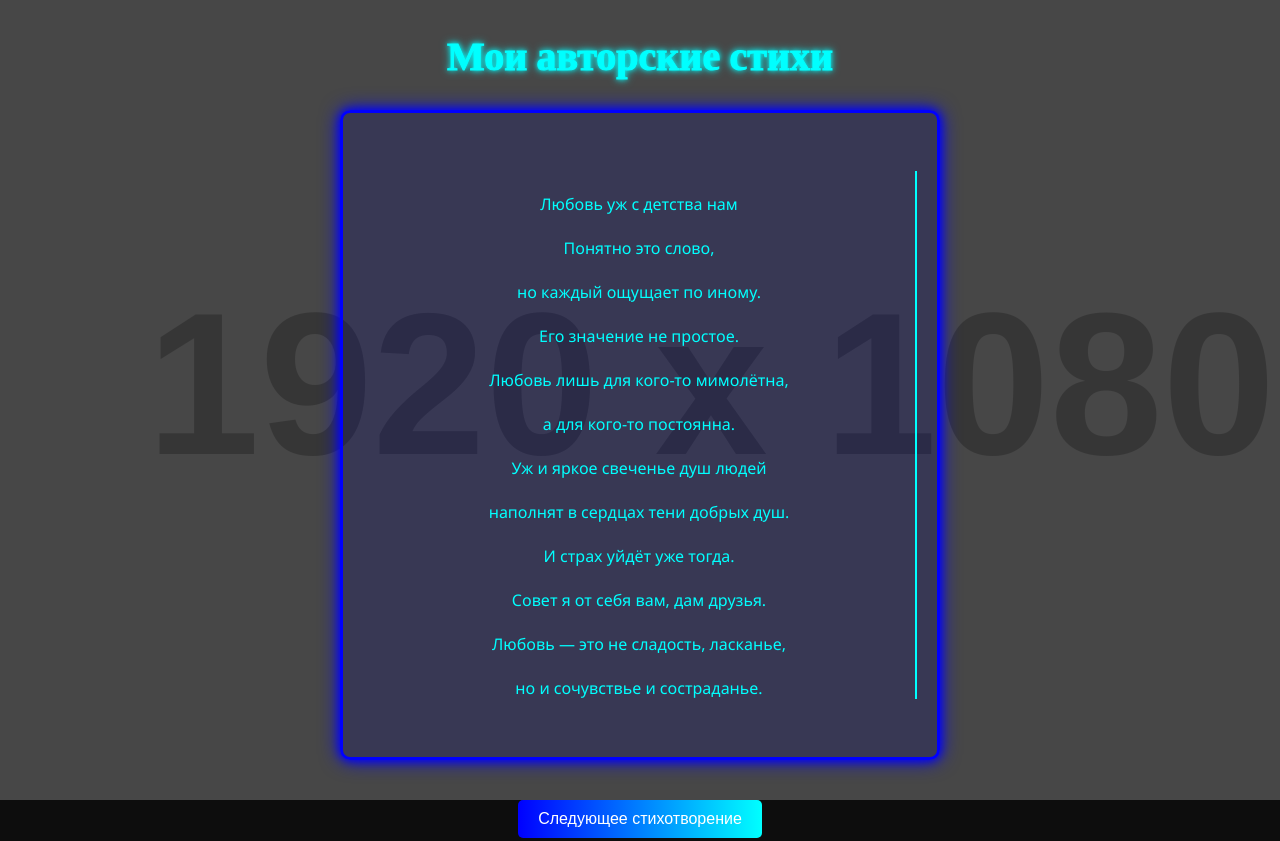
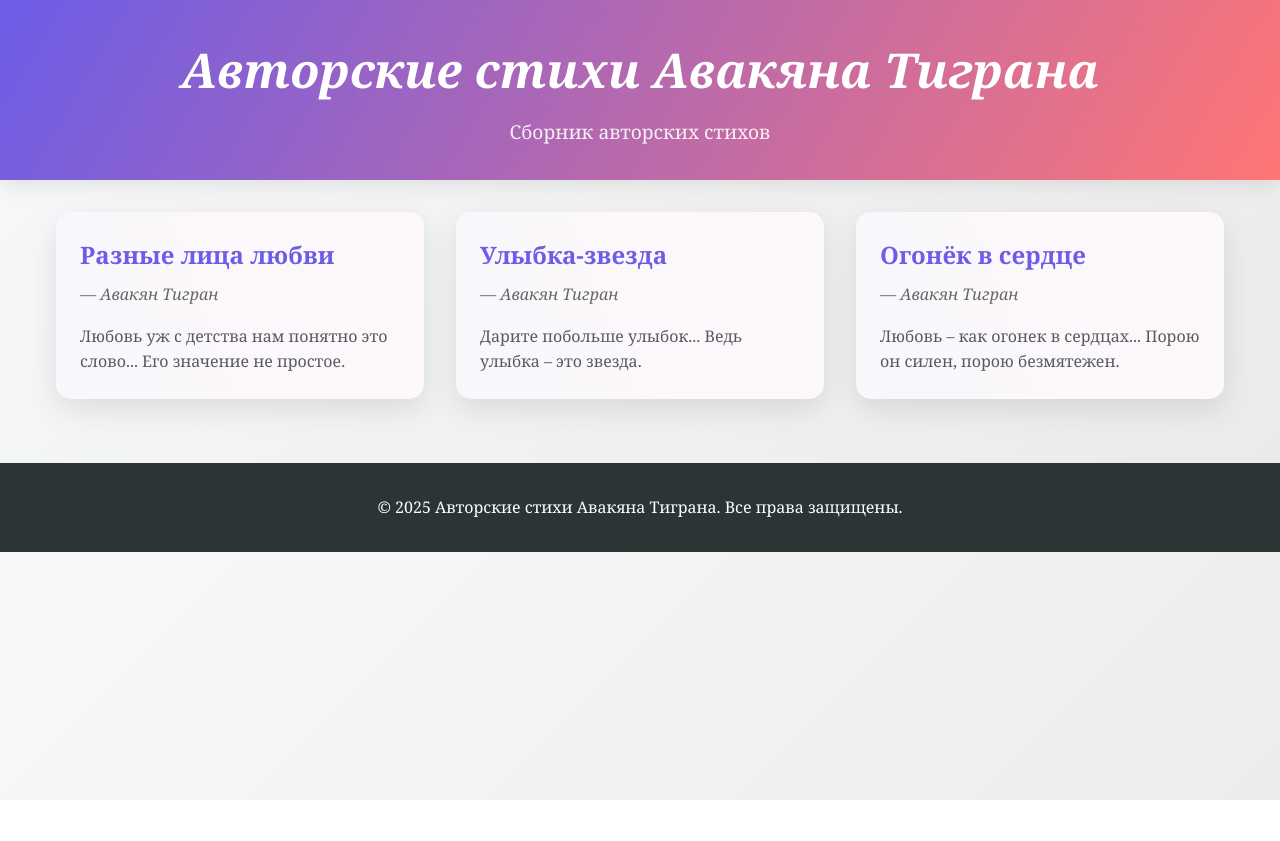
Before and after one commit to tigrichec/TigerPoems, a plain HTML site: page index.html in a window 1280 px wide. Shown: the top 841 px of the page. After the commit the page ends 800 px from the top, so only its background shows below. Drawn offline with nearby package versions, Linux system fonts and the light colour scheme; placeholder pictures from the web are drawn by us.

Commit message:
Update index.html

```diff
--- a/index.html
+++ b/index.html
@@ -1,244 +1,295 @@
 <!DOCTYPE html>
 <html lang="ru">
 <head>
-  <meta charset="UTF-8" />
-  <meta name="viewport" content="width=device-width, initial-scale=1.0"/>
-  <title>Авторские стихи</title>
-  <link href="https://fonts.googleapis.com/css2?family=Playfair+Display:wght@700&display=swap" rel="stylesheet">
+    <meta charset="UTF-8">
+    <meta name="viewport" content="width=device-width, initial-scale=1.0">
+    <title>Авторские стихи Авакяна Тиграна</title>
     <style>
-    /* Базовые стили */
-    body {
+        :root {
+            --primary: #6C5CE7;
+            --secondary: #FF7675;
+            --accent: #00b894;
+            --bg: #f8f9fa;
+            --text: #2d3436;
+            --shadow: rgba(0, 0, 0, 0.1);
+        }
+
+        * {
             margin: 0;
             padding: 0;
-      font-family: 'Segoe UI', Tahoma, Geneva, Verdana, sans-serif;
-      background-color: #0d0d0d;
-      color: #00ffff;
-      min-height: 100vh;
-      display: flex;
-      flex-direction: column;
-      justify-content: center;
-      align-items: center;
-      overflow: auto;
+            box-sizing: border-box;
+            scroll-behavior: smooth;
         }
 
-    /* Параллакс-фон */
-    .parallax {
+        body {
+            font-family: 'Georgia', serif;
+            background: linear-gradient(135deg, var(--bg), #eaeaea);
+            color: var(--text);
+            line-height: 1.6;
+            overflow-x: hidden;
+        }
+
+        header {
+            background: linear-gradient(120deg, var(--primary), var(--secondary));
+            color: white;
+            padding: 2rem 1rem;
+            text-align: center;
+            box-shadow: 0 4px 20px var(--shadow);
+        }
+
+        header h1 {
+            font-size: 3rem;
+            font-style: italic;
+            animation: fadeIn 2s ease-in;
+        }
+
+        header p {
+            font-size: 1.2rem;
+            margin-top: 0.5rem;
+            opacity: 0.9;
+        }
+
+        .container {
+            max-width: 1200px;
+            margin: 2rem auto;
+            padding: 0 1rem;
+        }
+
+        .poems-grid {
+            display: grid;
+            grid-template-columns: repeat(auto-fill, minmax(300px, 1fr));
+            gap: 2rem;
+            animation: slideUp 1s ease-out;
+        }
+
+        .poem-card {
+            background: white;
+            border-radius: 15px;
+            padding: 1.5rem;
+            box-shadow: 0 10px 30px rgba(0, 0, 0, 0.1);
+            transition: transform 0.3s ease, box-shadow 0.3s ease;
+            position: relative;
+            cursor: pointer;
+            overflow: hidden;
+        }
+
+        .poem-card:hover {
+            transform: translateY(-10px);
+            box-shadow: 0 15px 40px rgba(0, 0, 0, 0.15);
+        }
+
+        .poem-card::before {
+            content: '';
+            position: absolute;
+            top: -50%;
+            left: -50%;
+            width: 200%;
+            height: 200%;
+            background: linear-gradient(45deg, var(--primary), var(--secondary));
+            transform: rotate(25deg);
+            z-index: 0;
+            opacity: 0.05;
+            transition: opacity 0.3s ease;
+        }
+
+        .poem-content {
+            position: relative;
+            z-index: 1;
+        }
+
+        .poem-title {
+            font-size: 1.5rem;
+            color: var(--primary);
+            margin-bottom: 0.5rem;
+            font-weight: bold;
+        }
+
+        .poem-author {
+            font-style: italic;
+            color: #666;
+            margin-bottom: 1rem;
+        }
+
+        .poem-excerpt {
+            opacity: 0.8;
+        }
+
+        .modal {
             position: fixed;
             top: 0;
             left: 0;
-      width: 100%;
-      height: 100%;
-      background-image: url('https://via.placeholder.com/1920x1080/0d0d0d/00ffff?text=Stars');
-      background-size: cover;
-      background-attachment: fixed;
-      opacity: 0.3;
-      z-index: -1;
+            right: 0;
+            bottom: 0;
+            background: rgba(0, 0, 0, 0.7);
+            display: none;
+            align-items: center;
+            justify-content: center;
+            z-index: 1000;
         }
 
-    /* Контейнер */
-    .container {
-      text-align: center;
-      max-width: 600px;
-      width: 90%;
-      position: relative;
-      z-index: 2;
+        .modal.active {
+            display: flex;
         }
 
-    /* Неоновый заголовок */
-    .neon-text {
-      font-family: 'Playfair Display', serif;
-      font-size: 2.5rem;
-      color: #00ffff;
-      text-shadow: 0 0 5px #00ffff, 0 0 10px #00ffff;
-      -webkit-text-stroke: 1px #00ffff;
-      margin-bottom: 30px;
+        .modal-content {
+            background: white;
+            max-width: 800px;
+            width: 90%;
+            border-radius: 20px;
+            padding: 2rem;
+            position: relative;
+            animation: zoomIn 0.3s ease-out;
+            overflow-y: auto;
+            max-height: 90vh;
         }
 
-    /* Блоки стихов */
-    .poem-box {
-      border: 3px solid #0000ff;
-      border-radius: 10px;
-      padding: 20px;
-      margin: 20px auto;
-      background-color: rgba(0, 0, 139, 0.2);
-      box-shadow: 0 0 10px #0000ff, 0 0 20px #0000ff;
-      transition: all 0.3s ease;
-      opacity: 0;
-      animation: fadeIn 2s forwards;
-      white-space: pre-line;
-      overflow: visible;
+        .close-btn {
+            position: absolute;
+            top: 1rem;
+            right: 1rem;
+            font-size: 1.5rem;
+            cursor: pointer;
+            color: var(--primary);
+            transition: color 0.3s ease;
         }
 
-    .poem-box:hover {
-      transform: scale(1.05);
-      box-shadow: 0 0 20px #00ffff;
+        .close-btn:hover {
+            color: var(--accent);
         }
 
-    /* Эффект набора текста */
-    .typing-effect p {
-      overflow: hidden;
+        .full-poem {
             white-space: pre-line;
-      border-right: 2px solid #00ffff;
-      animation: typing 4s steps(20, end), blink-caret 0.75s step-end infinite;
+            margin-top: 1rem;
         }
 
-    @keyframes typing {
-      from { width: 0 }
-      to { width: 100% }
-    }
-    @keyframes blink-caret {
-      from, to { border-color: transparent }
-      50% { border-color: #00ffff }
-    }
-
-    /* Кнопка */
-    #nextPoem {
-      margin-top: 20px;
-      padding: 10px 20px;
-      font-size: 1rem;
-      background: linear-gradient(to right, #0000ff, #00ffff);
-      border: none;
-      border-radius: 5px;
+        footer {
+            background: #2d3436;
             color: white;
-      cursor: pointer;
-      transition: all 0.3s ease;
-    }
-    #nextPoem:hover {
-      transform: scale(1.1);
-      box-shadow: 0 0 10px #00ffff;
+            text-align: center;
+            padding: 2rem 1rem;
+            margin-top: 4rem;
         }
 
         @keyframes fadeIn {
-      to { opacity: 1; }
+            from { opacity: 0; transform: translateY(20px); }
+            to { opacity: 1; transform: translateY(0); }
+        }
+
+        @keyframes slideUp {
+            from { transform: translateY(30px); opacity: 0; }
+            to { transform: translateY(0); opacity: 1; }
+        }
+
+        @keyframes zoomIn {
+            from { transform: scale(0.9); opacity: 0; }
+            to { transform: scale(1); opacity: 1; }
+        }
+
+        @media (max-width: 600px) {
+            header h1 {
+                font-size: 2rem;
+            }
+
+            .poem-card {
+                padding: 1rem;
+            }
         }
     </style>
 </head>
 <body>
+    <header>
+        <h1>Авторские стихи Авакяна Тиграна</h1>
+        <p>Сборник авторских стихов</p>
+    </header>
 
-  <!-- Параллакс-фон -->
-  <div class="parallax"></div>
-
-  <!-- Контейнер с контентом -->
     <div class="container">
-    <h1 class="neon-text">Мои авторские стихи</h1>
-
-    <!-- Три отдельных блока для стихов -->
-    <div class="poem-box typing-effect" id="poem1">
-      <p>
-        Любовь уж с детства нам<br>
-        Понятно это слово,<br>
-        но каждый ощущает по иному.<br>
-        Его значение не простое.<br>
-        Любовь лишь для кого-то мимолётна,<br>
-        а для кого-то постоянна.<br>
-        Уж и яркое свеченье душ людей<br>
-        наполнят в сердцах тени добрых душ.<br>
-        И страх уйдёт уже тогда.<br>
-        Совет я от себя вам, дам друзья.<br>
-        Любовь — это не сладость, ласканье,<br>
-        но и сочувствье и состраданье.
-      </p>
+        <div class="poems-grid" id="poemsGrid">
+            <!-- Стихи будут добавлены через JS -->
+        </div>
     </div>
 
-    <div class="poem-box typing-effect" id="poem2" style="display: none;">
-      <p>
-        Дарите побольше улыбок,<br>
-        ведь улыбка — это звезда,<br>
-        без которой в жизни нельзя.<br>
-        Дарите побольше улыбок,<br>
-        улыбка как солнышко,<br>
-        луч озаряет,<br>
-        она небеса согревает,<br>
-        другие сердца
-      </p>
+    <div class="modal" id="poemModal">
+        <div class="modal-content">
+            <span class="close-btn" id="closeBtn">&times;</span>
+            <h2 id="modalTitle" class="poem-title"></h2>
+            <p id="modalAuthor" class="poem-author"></p>
+            <div class="full-poem" id="modalText"></div>
+        </div>
     </div>
 
-    <div class="poem-box typing-effect" id="poem3" style="display: none;">
-      <p>
-        Любовь — как огонёк в сердцах.<br>
-        Порою он селен,<br>
-        порою безмятежен,<br>
-        но очень часто нежен, нежен.<br>
-        Но люди быстро забывают,<br>
-        что огонёчек чудный<br>
-        убивают своим упрямством,<br>
-        не терпением.<br>
-        Хочу лишь молвить я стихотворением,<br>
-        Чтоб огонёчек чудесный уберечь,<br>
-        Не надо быстро словом сечь!
-      </p>
-    </div>
-
-    <!-- Кнопка -->
-    <button id="nextPoem" aria-label="Показать следующее стихотворение">Следующее стихотворение</button>
-  </div>
-
-  <!-- Холст для анимации звёзд -->
-  <canvas id="stars"></canvas>
+    <footer>
+        <p>&copy; 2025 Авторские стихи Авакяна Тиграна. Все права защищены.</p>
+    </footer>
 
     <script>
-    // Анимированный фон (звёзды)
-    const canvas = document.getElementById('stars');
-    const ctx = canvas.getContext('2d');
+        const poems = [
+            {
+                id: 1,
+                title: "Разные лица любви",
+                author: "Авакян Тигран",
+                date: "2024-03-15",
+                excerpt: "Любовь уж с детства нам понятно это слово... Его значение не простое.",
+                fullText: "Любовь уж с детства нам\nПонятно это слово,\nно каждый ощущает по иному.\nЕго значение не простое.\nЛюбовь лишь для кого-то мимолётна,\nа для кого то постоянна.\nУж и яркое свеченье душ\nлюдей наполнят в сердцах тени добрых душ.\nИ страх уйдет уже тогда.\nСовет я от себя вам, дам друзья.\nЛюбовь – это не сладость, лобзанье,\nно и сочувствье и состраданье."
+            },
+            {
+                id: 2,
+                title: "Улыбка-звезда",
+                author: "Авакян Тигран",
+                date: "2024-04-02",
+                excerpt: "Дарите побольше улыбок... Ведь улыбка – это звезда.",
+                fullText: "Дарите побольше улыбок,\nведь улыбка – это звезда,\nбез которой в жизни нельзя.\nДарите побольше улыбок,\nулыбка как солнышко,\nлуч озаряет,\nона небеса согревает,\nдругие сердца"
+            },
+            {
+                id: 3,
+                title: "Огонёк в сердце",
+                author: "Авакян Тигран",
+                date: "2024-05-10",
+                excerpt: "Любовь – как огонек в сердцах... Порою он силен, порою безмятежен.",
+                fullText: "Любовь – как огонек в сердцах.\nПорою он силен,\nпорою безмятежен,\nно очень часто нежен, нежен.\nНо люди быстро забывают,\nчто огонёчек чудный\nУбивают своим упрямством,\nне терпением.\nХочу лишь молвить я стихотворением,\nЧтоб огонёчек чудесный уберечь,\nНе надо быстро словом сечь"
+            }
+        ];
 
-    function resizeCanvas() {
-      canvas.width = window.innerWidth;
-      canvas.height = window.innerHeight;
-    }
-    resizeCanvas();
-    window.addEventListener('resize', resizeCanvas);
+        const poemsGrid = document.getElementById('poemsGrid');
+        const modal = document.getElementById('poemModal');
+        const closeBtn = document.getElementById('closeBtn');
+        const modalTitle = document.getElementById('modalTitle');
+        const modalAuthor = document.getElementById('modalAuthor');
+        const modalText = document.getElementById('modalText');
 
-    let stars = [];
-    for (let i = 0; i < 100; i++) {
-      stars.push({
-        x: Math.random() * canvas.width,
-        y: Math.random() * canvas.height,
-        radius: Math.random() * 1.5,
-        dx: (Math.random() - 0.5) * 0.5,
-        dy: (Math.random() - 0.5) * 0.5
-      });
+        function createPoemCard(poem) {
+            const card = document.createElement('div');
+            card.className = 'poem-card';
+            card.innerHTML = `
+                <div class="poem-content">
+                    <h3 class="poem-title">${poem.title}</h3>
+                    <p class="poem-author">— ${poem.author}</p>
+                    <p class="poem-excerpt">${poem.excerpt}</p>
+                </div>
+            `;
+            card.addEventListener('click', () => openModal(poem));
+            return card;
         }
 
-    function animateStars() {
-      ctx.clearRect(0, 0, canvas.width, canvas.height);
-      ctx.fillStyle = '#00ffff';
-      for (let star of stars) {
-        ctx.beginPath();
-        ctx.arc(star.x, star.y, star.radius, 0, Math.PI * 2);
-        ctx.fill();
-        star.x += star.dx;
-        star.y += star.dy;
-        if (star.x < 0 || star.x > canvas.width) star.dx *= -1;
-        if (star.y < 0 || star.y > canvas.height) star.dy *= -1;
+        function openModal(poem) {
+            modalTitle.textContent = poem.title;
+            modalAuthor.textContent = `— ${poem.author}`;
+            modalText.textContent = poem.fullText;
+            modal.classList.add('active');
         }
-      requestAnimationFrame(animateStars);
+
+        function closeModal() {
+            modal.classList.remove('active');
         }
-    animateStars();
 
-    // Смена стихов
-    const poems = [
-      document.getElementById('poem1'),
-      document.getElementById('poem2'),
-      document.getElementById('poem3')
-    ];
+        closeBtn.addEventListener('click', closeModal);
+        modal.addEventListener('click', (e) => {
+            if (e.target === modal) closeModal();
+        });
 
-    let currentIndex = 0;
-
-    document.getElementById('nextPoem').addEventListener('click', () => {
-      // Скрыть текущий стих
-      poems[currentIndex].style.display = 'none';
-
-      // Обновить индекс
-      currentIndex = (currentIndex + 1) % poems.length;
-
-      // Показать следующий стих
-      poems[currentIndex].style.display = 'block';
-
-      // Перезапустить анимацию набора текста
-      const poemBox = poems[currentIndex];
-      poemBox.classList.remove('typing-effect');
-      void poemBox.offsetWidth; // Принудительное обновление
-      poemBox.classList.add('typing-effect');
+        // Добавляем стихи на страницу
+        poems.forEach(poem => {
+            const card = createPoemCard(poem);
+            poemsGrid.appendChild(card);
         });
     </script>
 </body>
```
Lines whose indentation alone changed are shown as unchanged.
